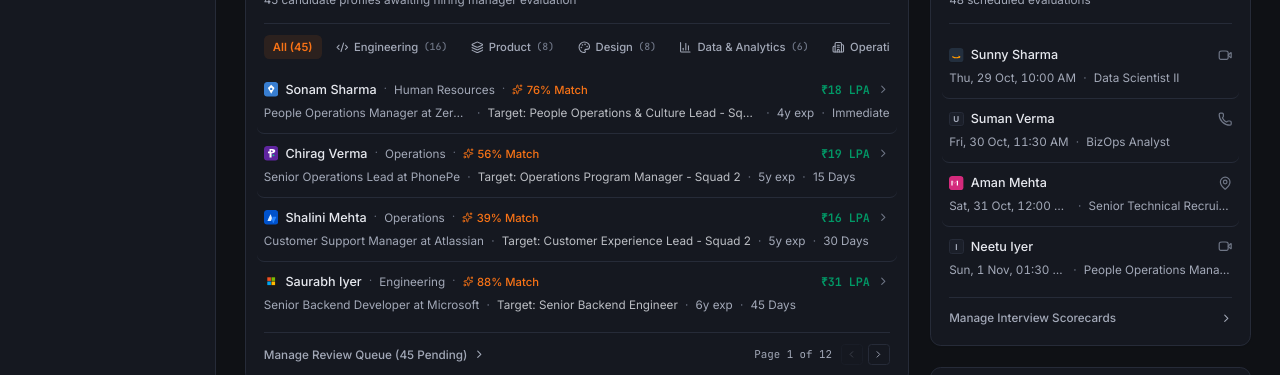
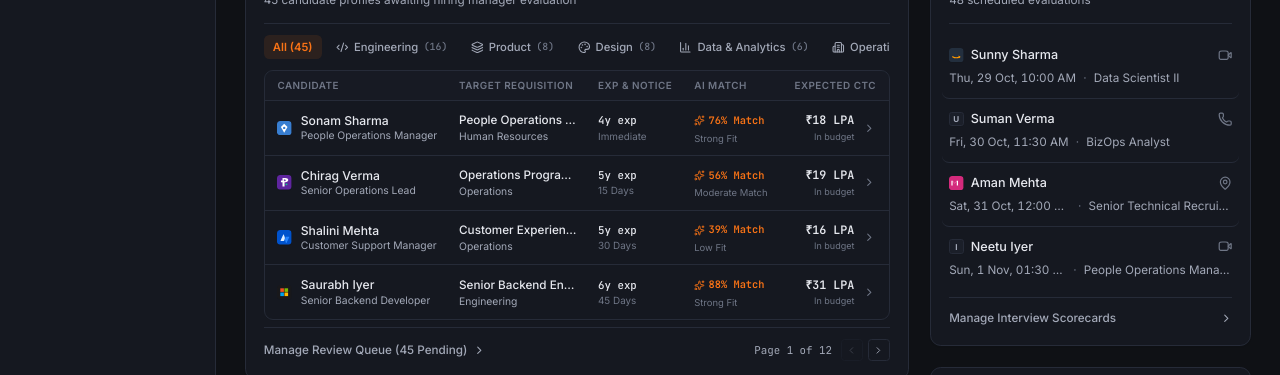
Before and after one commit to adityaworxx/HRO, a Next.js app: page / in a window 1280 px wide. Shown: the part 248-623 px from the top of the page. Built offline with nearby package versions, Linux system fonts and the light colour scheme; no server answers.

Commit message:
fix(ui): remove pop up hover jump and drop shadows from cards and clean up opening card layout

```diff
--- a/components/hro/candidate-card.tsx
+++ b/components/hro/candidate-card.tsx
@@ -51,11 +51,10 @@ export function CandidateCard({
         }
       }}
       className={cn(
-        'group relative flex flex-col justify-between rounded-[14px] border border-border/70 bg-surface-1/95 p-4 backdrop-blur-md transition-all duration-200 ease-out',
-        'shadow-[0_2px_8px_rgba(0,0,0,0.03),0_1px_2px_rgba(0,0,0,0.02)] dark:shadow-[0_2px_12px_rgba(0,0,0,0.35)]',
-        'hover:-translate-y-0.5 hover:border-border-strong hover:shadow-[0_8px_20px_rgba(0,0,0,0.06)] dark:hover:shadow-[0_8px_24px_rgba(0,0,0,0.5)] select-none focus-visible:outline-none focus-visible:ring-1 focus-visible:ring-accent space-y-3',
+        'group relative flex flex-col justify-between rounded-[12px] border border-border/70 bg-surface-1 p-3.5 transition-colors duration-150',
+        'hover:border-border-strong select-none focus-visible:outline-none focus-visible:ring-1 focus-visible:ring-accent space-y-2.5',
         showReorderIcon ? 'cursor-grab active:cursor-grabbing' : 'cursor-pointer',
-        isDragging && 'border-border-strong shadow-2xl ring-1 ring-border-strong bg-surface-1 scale-[1.02] z-50',
+        isDragging && 'border-border-strong ring-1 ring-border-strong bg-surface-2 scale-[1.01] z-50',
         className
       )}
     >
--- a/components/hro/opening-card.tsx
+++ b/components/hro/opening-card.tsx
@@ -70,20 +70,19 @@ export function OpeningCard({
   return (
     <div
       className={cn(
-        'group relative flex flex-col justify-between rounded-[14px] border border-border/70 bg-surface-1/95 p-4 backdrop-blur-md transition-all duration-200 ease-out',
-        'shadow-[0_2px_8px_rgba(0,0,0,0.03),0_1px_2px_rgba(0,0,0,0.02)] dark:shadow-[0_2px_12px_rgba(0,0,0,0.35)]',
-        'hover:-translate-y-0.5 hover:border-border-strong hover:shadow-[0_8px_20px_rgba(0,0,0,0.06)] dark:hover:shadow-[0_8px_24px_rgba(0,0,0,0.5)] select-none space-y-3',
+        'group relative flex flex-col justify-between rounded-[12px] border border-border/70 bg-surface-1 p-3.5 transition-colors duration-150',
+        'hover:border-border-strong select-none space-y-2.5',
         className
       )}
     >
-      {/* 1. Header: Department Avatar + Opening Title & Experience Pill */}
+      {/* 1. Header: Department Icon + Opening Title & Experience Pill */}
       <div className="flex items-start justify-between gap-2.5">
         <div className="flex items-center gap-2.5 min-w-0 flex-1">
-          <div className="flex h-9 w-9 shrink-0 items-center justify-center rounded-full border border-border/70 bg-surface-2 text-accent shadow-2xs">
+          <div className="flex h-8 w-8 shrink-0 items-center justify-center rounded-[8px] border border-border/70 bg-surface-2 text-text-muted">
             <DeptIcon className="h-4 w-4" />
           </div>
           <div className="min-w-0 flex-1">
-            <h4 className="text-[14px] font-semibold text-text tracking-[-0.015em] group-hover:text-accent transition-colors truncate">
+            <h4 className="text-[13.5px] font-semibold text-text tracking-[-0.01em] group-hover:text-accent transition-colors truncate">
               <Link
                 href={`/openings/${opening.id}`}
                 title={opening.title}
@@ -91,7 +90,7 @@ export function OpeningCard({
                 {opening.title}
               </Link>
             </h4>
-            <div className="flex items-center gap-1 text-[12px] text-text-muted truncate mt-0.5 font-normal">
+            <div className="flex items-center gap-1 text-[11.5px] text-text-subtle truncate mt-0.5 font-normal">
               <MapPin className="h-3 w-3 shrink-0 text-text-subtle stroke-[1.75]" />
               <span className="truncate">{opening.location}</span>
             </div>
@@ -148,8 +147,8 @@ export function OpeningCard({
       </div>
 
       {/* 2. Middle Body: Key Must-Have Skills / Tech Stack (No redundant department name) */}
-      <div className="flex items-center gap-2 min-w-0 text-[12.5px] font-medium text-text">
-        <Layers className="h-4 w-4 shrink-0 text-text-subtle/80 stroke-[1.75]" />
+      <div className="flex items-center gap-1.5 min-w-0 text-[12px] text-text-muted">
+        <Layers className="h-3.5 w-3.5 shrink-0 text-text-subtle stroke-[1.75]" />
         <span
           className="truncate"
           title={opening.mustHaveSkills && opening.mustHaveSkills.length > 0 ? opening.mustHaveSkills.join(' · ') : opening.employmentType}
@@ -161,7 +160,7 @@ export function OpeningCard({
       </div>
 
       {/* 3. Employment Type & Compensation (Clean unboxed row) */}
-      <div className="flex items-center justify-between gap-3 text-[12px] pt-0.5 pb-0.5">
+      <div className="flex items-center justify-between gap-3 text-[12px]">
         <span className="font-medium text-text-muted truncate min-w-0">
           {opening.employmentType}
           {opening.headcount ? ` · ${opening.headcount} ${opening.headcount === 1 ? 'opening' : 'openings'}` : ''}
@@ -171,10 +170,10 @@ export function OpeningCard({
         </span>
       </div>
 
-      {/* 4. Bottom Meta: AI Match & Opening Status Badge */}
-      <div className="border-t border-border/40 pt-2.5 flex items-center justify-between gap-2 text-[11px]">
-        <div className="flex items-center gap-1.5 min-w-0">
-          {onAiMatch ? (
+      {/* 4. Unified Footer: AI Match & Status (Left) + View Details (Right) */}
+      <div className="border-t border-border/40 pt-2 flex items-center justify-between gap-2 text-[11px]">
+        <div className="flex items-center gap-2 min-w-0">
+          {onAiMatch && (
             <button
               type="button"
               onClick={(e) => {
@@ -182,27 +181,16 @@ export function OpeningCard({
                 e.stopPropagation();
                 onAiMatch(opening);
               }}
-              className="inline-flex items-center justify-center rounded-[6px] bg-accent/10 hover:bg-accent/20 text-accent px-2.5 py-1 text-[11px] font-semibold transition-all duration-150 cursor-pointer shadow-2xs hover:shadow-xs"
+              className="inline-flex items-center justify-center rounded-[5px] bg-accent/10 hover:bg-accent/20 text-accent px-2 py-0.5 text-[11px] font-semibold transition-colors cursor-pointer"
               title="Scan & Match Candidates with AI"
             >
               AI Match
             </button>
-          ) : opening.urgency === 'High' ? (
-            <span className="inline-flex items-center gap-1 text-[11px] font-medium text-warning select-none">
-              <span className="h-1.5 w-1.5 rounded-full bg-warning" />
-              High Urgency
-            </span>
-          ) : (
-            <span className="text-[11px] text-text-subtle font-medium select-none">
-              {opening.employmentType}
-            </span>
           )}
-        </div>
 
-        <div className="flex items-center shrink-0">
           {opening.status === 'On Hold' ? (
             <div className="flex items-center gap-1.5">
-              <span className="inline-flex items-center gap-1.5 text-[11px] font-semibold text-amber-600 dark:text-amber-400 select-none">
+              <span className="inline-flex items-center gap-1.5 text-[11px] font-medium text-amber-600 dark:text-amber-400 select-none">
                 <span className="h-1.5 w-1.5 rounded-full bg-amber-500" />
                 <span>On Hold</span>
               </span>
@@ -221,27 +209,26 @@ export function OpeningCard({
               )}
             </div>
           ) : opening.status === 'Open' ? (
-            <span className="inline-flex items-center gap-1.5 text-[11px] font-semibold text-emerald-600 dark:text-emerald-400 select-none">
+            <span className="inline-flex items-center gap-1.5 text-[11px] font-medium text-emerald-600 dark:text-emerald-400 select-none">
               <span className="h-1.5 w-1.5 rounded-full bg-emerald-500" />
               <span>Open</span>
             </span>
           ) : (
-            <span className="inline-flex items-center gap-1.5 text-[11px] font-semibold text-accent select-none">
+            <span className="inline-flex items-center gap-1.5 text-[11px] font-medium text-accent select-none">
               <span className="h-1.5 w-1.5 rounded-full bg-accent" />
               <span>{opening.status}</span>
             </span>
           )}
         </div>
+
+        <Link
+          href={`/openings/${opening.id}`}
+          className="inline-flex items-center gap-1 text-[11.5px] text-text-subtle hover:text-text font-medium transition-colors cursor-pointer shrink-0"
+        >
+          <span>{actionText || 'Details'}</span>
+          <ArrowRight className="h-3 w-3 opacity-60 group-hover:opacity-100 group-hover:translate-x-0.5 transition-all" />
+        </Link>
       </div>
-
-      {/* 5. Footer: View Requisition with Arrow */}
-      <Link
-        href={`/openings/${opening.id}`}
-        className="pt-2.5 border-t border-border/40 flex items-center justify-between text-[11.5px] text-text-subtle group-hover:text-accent transition-colors cursor-pointer"
-      >
-        <span className="font-medium">{actionText || 'View Requisition Details'}</span>
-        <ArrowRight className="h-3.5 w-3.5 opacity-60 group-hover:opacity-100 group-hover:translate-x-0.5 transition-all" />
-      </Link>
     </div>
   );
 }
--- a/features/dashboard/components/manager-dashboard.tsx
+++ b/features/dashboard/components/manager-dashboard.tsx
@@ -291,7 +291,7 @@ export function ManagerDashboard() {
               })}
             </div>
 
-            {/* Content: Clean Open List (Zero Boxes, Matching Technical Interviews Typography) */}
+            {/* Content: Structured Table View (Clean & Highly Organized, AI without Box) */}
             <div className="pt-2 flex-1">
               {isInitialLoading ? (
                 <div className="space-y-3 py-2">
@@ -308,7 +308,19 @@ export function ManagerDashboard() {
                   </p>
                 </div>
               ) : (
-                <div className="divide-y divide-border/60">
+                <div className="border border-border/70 rounded-[10px] overflow-hidden bg-surface-1 shadow-2xs">
+                  <div className="overflow-x-auto no-scrollbar">
+                    {/* Table Header */}
+                    <div className="grid grid-cols-[minmax(180px,2fr)_minmax(140px,1.5fr)_minmax(90px,1fr)_minmax(95px,1fr)_minmax(90px,1fr)] items-center gap-3 px-3.5 py-2 bg-surface-2/40 border-b border-border/60 text-[11px] font-semibold uppercase tracking-wider text-text-subtle select-none">
+                      <div>Candidate</div>
+                      <div>Target Requisition</div>
+                      <div>Exp & Notice</div>
+                      <div>AI Match</div>
+                      <div className="text-right">Expected CTC</div>
+                    </div>
+
+                    {/* Table Rows */}
+                    <div className="divide-y divide-border/50">
                       {paginatedReviewCandidates.map((candidate) => {
                         const opening = openingsMap.get(candidate.openingId);
                         const dept = opening?.department || 'General';
@@ -318,58 +330,78 @@ export function ManagerDashboard() {
                           <Link
                             key={candidate.id}
                             href="/shortlist"
-                        className="group hover:bg-surface-2 -mx-2 flex flex-col justify-between gap-1.5 rounded-[8px] px-2 py-3 transition-colors cursor-pointer"
+                            className="grid grid-cols-[minmax(180px,2fr)_minmax(140px,1.5fr)_minmax(90px,1fr)_minmax(95px,1fr)_minmax(90px,1fr)] items-center gap-3 px-3.5 py-2.5 hover:bg-surface-2/60 transition-colors group cursor-pointer"
                           >
-                        {/* Line 1: Logo + Name · Department · AI Match on left; Monospace CTC + Chevron on right */}
-                        <div className="flex items-center justify-between gap-3">
-                          <div className="flex items-center gap-2 min-w-0">
+                            {/* 1. Candidate Info */}
+                            <div className="flex items-center gap-2.5 min-w-0 pr-2">
                               <CompanyLogo
                                 company={candidate.currentCompany}
                                 className="h-4 w-4 rounded-[3px] shrink-0 shadow-2xs"
                               />
-                            <span className="text-text truncate text-[14px] leading-[20px] font-medium group-hover:text-accent transition-colors">
+                              <div className="min-w-0 truncate">
+                                <span className="text-text text-[13.5px] leading-[18px] font-medium group-hover:text-accent transition-colors block truncate">
                                   {candidate.name}
                                 </span>
-                            <span className="text-text-subtle text-[12px]">·</span>
-                            <span className="text-text-muted text-[13px] leading-[20px] truncate">
+                                <span className="text-text-muted text-[11.5px] leading-[15px] block truncate">
+                                  {candidate.currentRole}
+                                </span>
+                              </div>
+                            </div>
+
+                            {/* 2. Target Requisition */}
+                            <div className="min-w-0 pr-2">
+                              <span className="text-text text-[13px] leading-[18px] font-medium block truncate">
+                                {opening?.title ?? 'Requisition'}
+                              </span>
+                              <span className="text-text-muted text-[11.5px] leading-[15px] block truncate mt-0.5">
                                 {dept}
                               </span>
-                            {aiMatch && (
-                              <>
-                                <span className="text-text-subtle text-[12px] hidden sm:inline">·</span>
-                                <span className="text-accent text-[12.5px] leading-[20px] font-medium hidden sm:inline-flex items-center gap-1">
-                                  <Sparkles className="h-3 w-3 text-accent" />
+                            </div>
+
+                            {/* 3. Exp & Notice */}
+                            <div className="min-w-0 pr-2">
+                              <span className="font-mono text-[12px] font-medium text-text block tabular-nums">
+                                {candidate.experienceYears}y exp
+                              </span>
+                              <span className="text-text-subtle text-[11px] block truncate">
+                                {candidate.noticePeriod}
+                              </span>
+                            </div>
+
+                            {/* 4. AI Match (Without Box: Clean text with Sparkles icon) */}
+                            <div className="min-w-0 pr-2">
+                              {aiMatch ? (
+                                <div className="space-y-0.5">
+                                  <div className="inline-flex items-center gap-1 font-mono text-[11.5px] font-semibold text-accent">
+                                    <Sparkles className="h-3 w-3 text-accent shrink-0" />
                                     <span>{aiMatch.score}% Match</span>
+                                  </div>
+                                  <span className="text-text-subtle text-[10.5px] block truncate">
+                                    {aiMatch.tier}
                                   </span>
-                              </>
+                                </div>
+                              ) : (
+                                <span className="text-text-subtle text-[11.5px]">—</span>
                               )}
                             </div>
 
-                          <div className="flex items-center gap-2 shrink-0">
-                            <span className="font-mono text-emerald-600 dark:text-emerald-400 text-[13px] leading-[20px] font-semibold tabular-nums">
+                            {/* 5. Expected CTC & Chevron */}
+                            <div className="flex items-center justify-end gap-1.5 text-right shrink-0">
+                              <div className="text-right">
+                                <span className="font-mono text-text text-[13px] font-semibold tabular-nums block whitespace-nowrap">
                                   {formatCtc(candidate.expectedCtc)}
                                 </span>
-                            <ChevronRight className="h-3.5 w-3.5 text-text-subtle group-hover:text-text transition-colors" />
+                                <span className="text-text-subtle text-[10px] block">
+                                  In budget
+                                </span>
                               </div>
-                        </div>
-
-                        {/* Line 2: Role at Company · Target Requisition · Experience · Notice */}
-                        <div className="text-text-muted flex items-center truncate text-[13px] leading-[20px]">
-                          <span className="truncate">
-                            {candidate.currentRole} at {candidate.currentCompany}
-                          </span>
-                          <MetaSeparator />
-                          <span className="truncate text-text/80">
-                            Target: {opening?.title ?? 'Requisition'}
-                          </span>
-                          <MetaSeparator />
-                          <span className="truncate shrink-0">{candidate.experienceYears}y exp</span>
-                          <MetaSeparator />
-                          <span className="truncate shrink-0">{candidate.noticePeriod}</span>
+                              <ChevronRight className="h-3.5 w-3.5 text-text-subtle group-hover:text-text group-hover:translate-x-0.5 transition-all shrink-0 ml-1" />
                             </div>
                           </Link>
                         );
                       })}
+                    </div>
+                  </div>
                 </div>
               )}
             </div>
```
Lines whose indentation alone changed are shown as unchanged.
